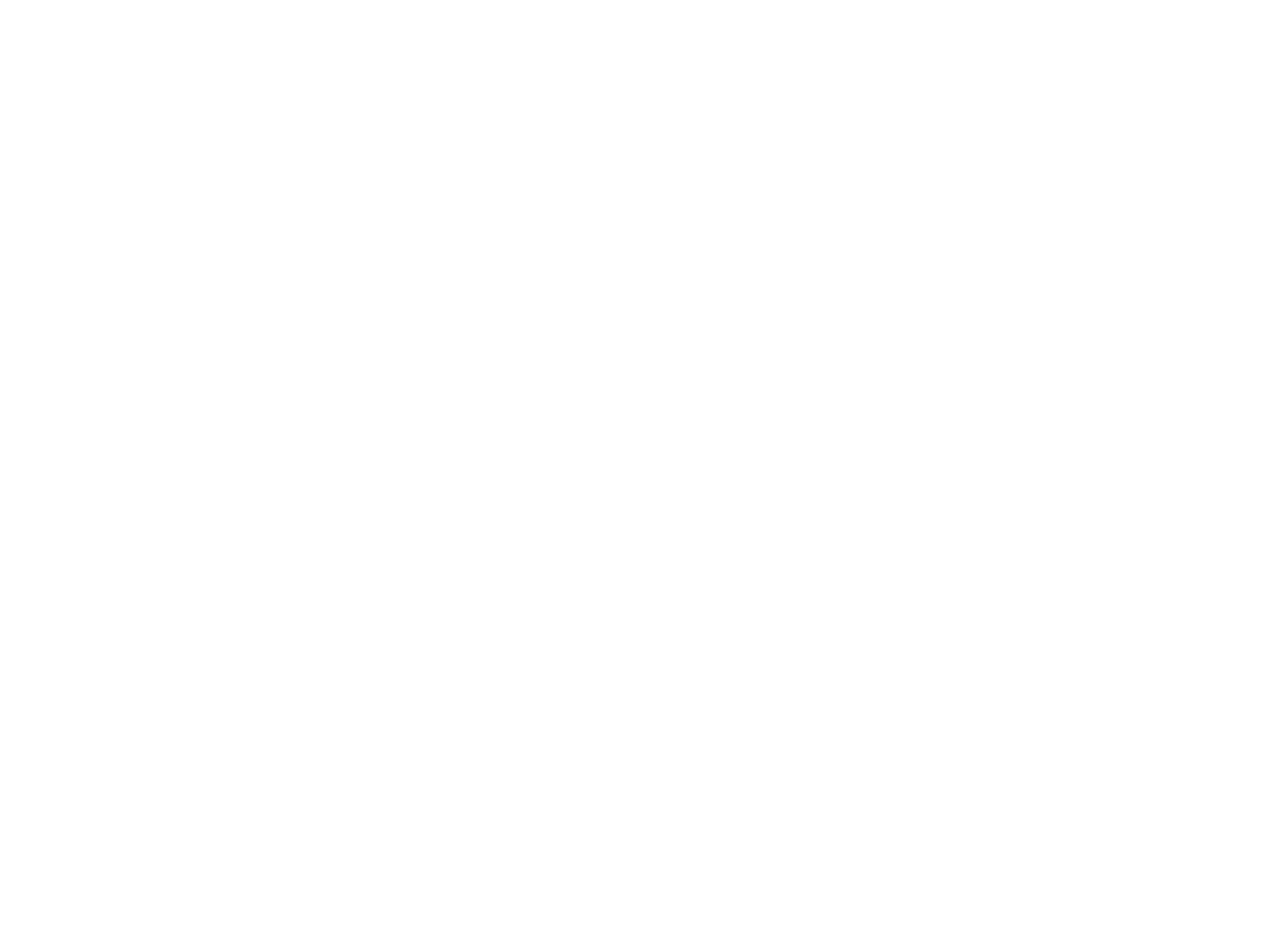
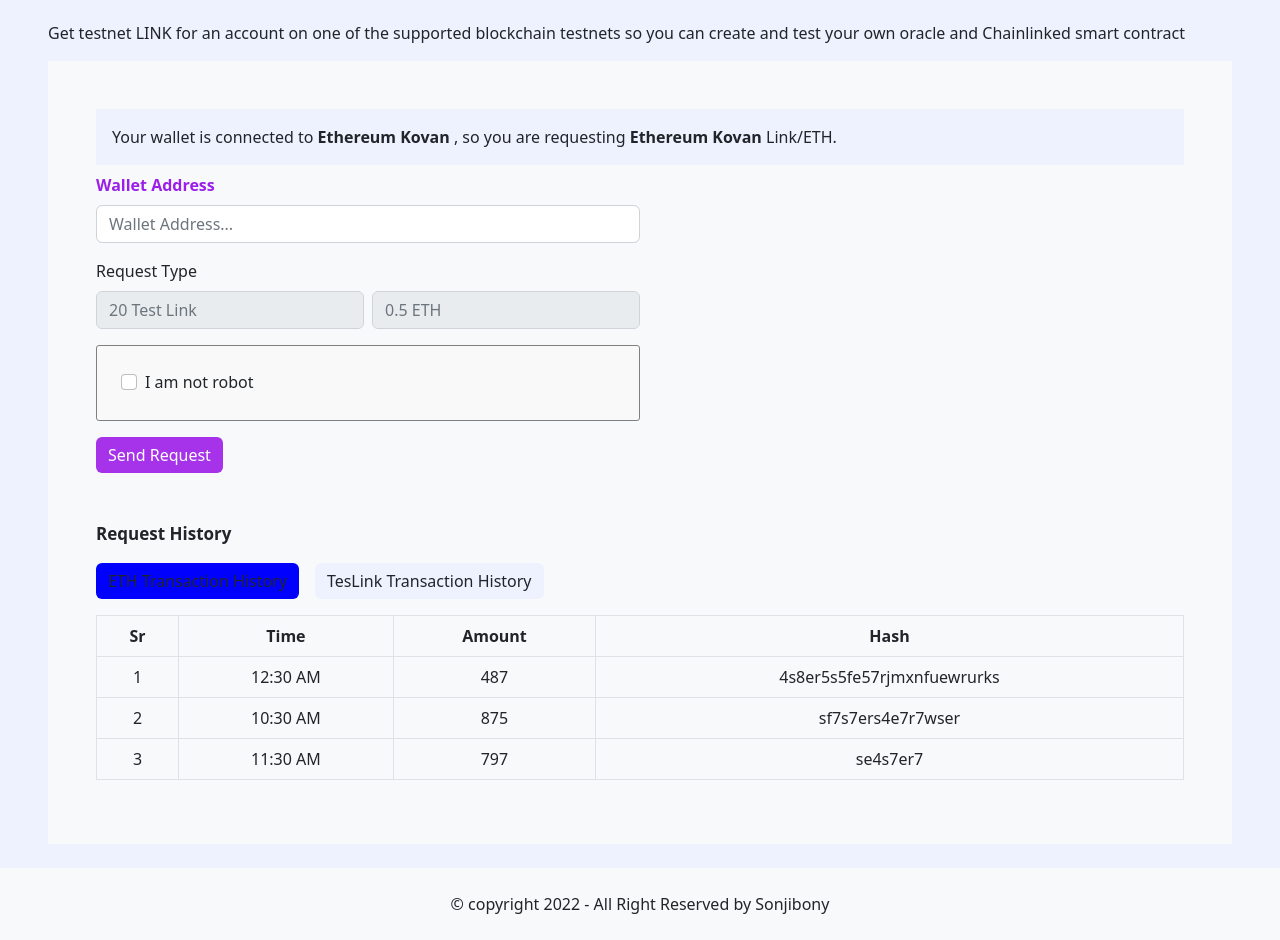
Before and after one commit to sonjibony/faucets, a React (Create React App) app: page / in a window 1280 px wide. Shown: the part 220-1160 px from the top of the page. Before the commit the page ends 800 px from the top, so only its background shows below. Built offline with nearby package versions, Linux system fonts and the light colour scheme.

Commit message:
home page done

```diff
--- a/package.json
+++ b/package.json
@@ -10,6 +10,7 @@
     "react": "^18.2.0",
     "react-bootstrap": "^2.7.0",
     "react-dom": "^18.2.0",
+    "react-icons": "^4.7.1",
     "react-router-dom": "^6.4.5",
     "react-scripts": "5.0.1",
     "web-vitals": "^2.1.4"
--- /dev/null
+++ b/src/Pages/Footer/Footer.js
@@ -0,0 +1,14 @@
+import React from "react";
+
+const Footer = () => {
+  return (
+    <div className="mt-4"   >
+        <p className="p-4 bg-light text-center my-auto" style={{backgroundColor:"#fffff"}}>
+        © copyright 2022 - All Right Reserved by Sonjibony
+        </p>
+
+    </div>
+  );
+};
+
+export default Footer;
--- /dev/null
+++ b/src/Pages/Home/Banner/Banner.js
@@ -0,0 +1,59 @@
+import React from "react";
+import Button from "react-bootstrap/Button";
+import Form from "react-bootstrap/Form";
+
+const Banner = () => {
+  return (
+    <div>
+<div className=' text-center text-light   fw-semibold ' style={{backgroundColor:"#9b1fe9", marginBottom:"-25px"}}>
+            <p className='py-4 my-auto'>Notice here</p>
+            </div>
+    <div className="mx-5 ">
+
+      <div>
+        <h1 className="my-4 pt-4 " style={{ color: "#9b1fe9" }}>
+          Request testnet LINK
+        </h1>
+        <p>
+          Get testnet LINK for an account on one of the supported blockchain
+          testnets so you can create and test your own oracle and Chainlinked
+          smart contract
+        </p>
+      </div>
+
+      <div>
+        <Form className="bg-light p-5" style={{ backgroundColor: "white" }}>
+        <div  style={{backgroundColor:"#EEF2FE"}}>
+            <p className="p-3 my-auto">Your wallet is connected to <strong>Ethereum Kovan</strong> , so you are requesting  <strong>Ethereum Kovan</strong> Link/ETH.</p>
+        </div>
+
+          <Form.Group className="mb-3" controlId="formBasicEmail">
+            <Form.Label className="fw-bold mt-2" style={{ color: "#9b1fe9" }}>
+              Wallet Address
+            </Form.Label>
+            <Form.Control className="w-50" type="email" placeholder="Wallet Address..." />
+          </Form.Group>
+
+          <Form.Group className="mb-3" controlId="formBasicPassword">
+            <Form.Label>Request Type</Form.Label>
+            <div className="d-flex gap-2 w-50">
+            <Form.Control className="w-50" type="text" placeholder="20 Test Link" disabled/>
+            <Form.Control className="w-50" type="text" placeholder="0.5 ETH" disabled />
+            </div>
+
+          </Form.Group>
+          <Form.Group className="mb-3 p-4 w-50"  style={{border:"1px solid grey", backgroundColor:"#F9F9F9", borderRadius:"3px"}} controlId="formBasicCheckbox">
+            <Form.Check  type="checkbox" label="I am not robot" />
+          </Form.Group>
+          <Button style={{backgroundColor:"#A633E9", border:"0px"}}  type="submit">
+            Send Request
+          </Button>
+        </Form>
+
+      </div>
+    </div>
+    </div>
+  );
+};
+
+export default Banner;
--- a/src/Pages/Home/Header/Header.js
+++ b/src/Pages/Home/Header/Header.js
@@ -1,14 +1,17 @@
-import { Button } from "bootstrap";
 import React from "react";
 import Container from "react-bootstrap/Container";
 import Navbar from "react-bootstrap/Navbar";
 import NavDropdown from "react-bootstrap/NavDropdown";
+import {FaUserCircle } from 'react-icons/fa';
+import { Link } from "react-router-dom";
 
 const Header = () => {
   return (
-    <Navbar>
+    <section>
+
+    <Navbar className="bg-light">
       <Container>
-        <Navbar.Brand className="fs-2 fw-bold" href="#home" style={{color:"#9b1fe9"}}>Faucets</Navbar.Brand>
+        <Navbar.Brand className="fs-2 fw-bold" href="/" style={{color:"#9b1fe9"}}>Faucets</Navbar.Brand>
         <Navbar.Toggle />
         <Navbar.Collapse className="justify-content-end">
           <div className="me-3">
@@ -46,11 +49,14 @@
           </div>
 <button className="btn fw-bold" style={{border:"2px solid #9b1fe9 ", color:"#9b1fe9", borderRadius:"3px"}}>Connect Wallet</button>
         </Navbar.Collapse>
-        <div>
-            Login
-        </div>
+
+        <Link to="/login">
+            <FaUserCircle className="ms-2"  style={{fontSize:"40px", color:"grey"}}></FaUserCircle>
+        </Link>
       </Container>
     </Navbar>
+
+    </section>
   );
 };
 
--- /dev/null
+++ b/src/Pages/Home/HistoryTable/HistoryTable.js
@@ -0,0 +1,60 @@
+import React from "react";
+import { Table } from "react-bootstrap";
+
+const HistoryTable = () => {
+  return (
+    <div className=" pb-5 ps-5 pe-5 mx-5 bg-light" style={{}}>
+      <p className="fw-bold" style={{ fontSize: "17px" }}>
+        Request History
+      </p>
+      <div className="d-flex gap-3">
+        <button
+          className="btn"
+          style={{ backgroundColor: "#0000FF", border: "0px" }}
+          type="submit"
+        >
+          ETH Transaction History
+        </button>
+        <button
+          className="text-dark btn"
+          style={{ backgroundColor: "#EEF2FE", border: "0px" }}
+          type="submit"
+        >
+          TesLink Transaction History
+        </button>
+      </div>
+      <Table className="mt-3 text-center"  bordered hover>
+        <thead>
+          <tr>
+            <th>Sr</th>
+            <th>Time</th>
+            <th>Amount</th>
+            <th>Hash</th>
+          </tr>
+        </thead>
+        <tbody>
+          <tr>
+            <td>1</td>
+            <td>12:30 AM</td>
+            <td>487</td>
+            <td>4s8er5s5fe57rjmxnfuewrurks</td>
+          </tr>
+          <tr>
+            <td>2</td>
+            <td>10:30 AM</td>
+            <td>875</td>
+            <td>sf7s7ers4e7r7wser</td>
+          </tr>
+          <tr>
+            <td>3</td>
+            <td>11:30 AM</td>
+            <td>797</td>
+            <td>se4s7er7</td>
+          </tr>
+        </tbody>
+      </Table>
+    </div>
+  );
+};
+
+export default HistoryTable;
--- a/src/Pages/Home/Home/Home.js
+++ b/src/Pages/Home/Home/Home.js
@@ -1,10 +1,18 @@
 import React from 'react';
+import { FaEnvelopeOpenText } from 'react-icons/fa';
+import Footer from '../../Footer/Footer';
+import Banner from '../Banner/Banner';
 import Header from '../Header/Header';
+import HistoryTable from '../HistoryTable/HistoryTable';
 
 const Home = () => {
     return (
-        <div>
-          <Header></Header>
+        <div  style={{backgroundColor:"#EEF2FE"}}>
+          {/* <Header></Header>  */}
+          <Banner></Banner>
+          <HistoryTable></HistoryTable>
+          <Footer></Footer>
+
         </div>
     );
 };
--- /dev/null
+++ b/src/Pages/Login/Login.js
@@ -0,0 +1,34 @@
+import React from 'react';
+import { Form } from 'react-bootstrap';
+
+const Login = () => {
+    return (
+        <div className='mx-5 my-5'>
+    <div>
+      Login
+    </div>
+        <Form>
+      <Form.Group className="mb-3" controlId="formBasicEmail">
+        <Form.Label>Email address</Form.Label>
+        <Form.Control type="email" placeholder="Enter email" />
+        <Form.Text className="text-muted">
+          We'll never share your email with anyone else.
+        </Form.Text>
+      </Form.Group>
+
+      <Form.Group className="mb-3" controlId="formBasicPassword">
+        <Form.Label>Password</Form.Label>
+        <Form.Control type="password" placeholder="Password" />
+      </Form.Group>
+      <Form.Group className="mb-3" controlId="formBasicCheckbox">
+        <Form.Check type="checkbox" label="Check me out" />
+      </Form.Group>
+      <button variant="primary" type="submit">
+        Submit
+      </button>
+    </Form>
+        </div>
+    );
+};
+
+export default Login;
--- /dev/null
+++ b/src/Pages/SignUp/SignUp.js
@@ -0,0 +1,11 @@
+import React from 'react';
+
+const SignUp = () => {
+    return (
+        <div>
+            sign up
+        </div>
+    );
+};
+
+export default SignUp;
--- a/src/layout/Main.js
+++ b/src/layout/Main.js
@@ -1,9 +1,12 @@
 import React from 'react';
 import { Outlet } from 'react-router-dom';
+import Footer from '../Pages/Footer/Footer';
+import Header from '../Pages/Home/Header/Header';
 
 const Main = () => {
     return (
         <div>
+            <Header></Header>
            <Outlet></Outlet>
         </div>
     );
```
Also changed, not shown: src/Routes/Routes/Routes.js (+11 -1 lines), 1 other file (tests, documents, lock files or other folders).
